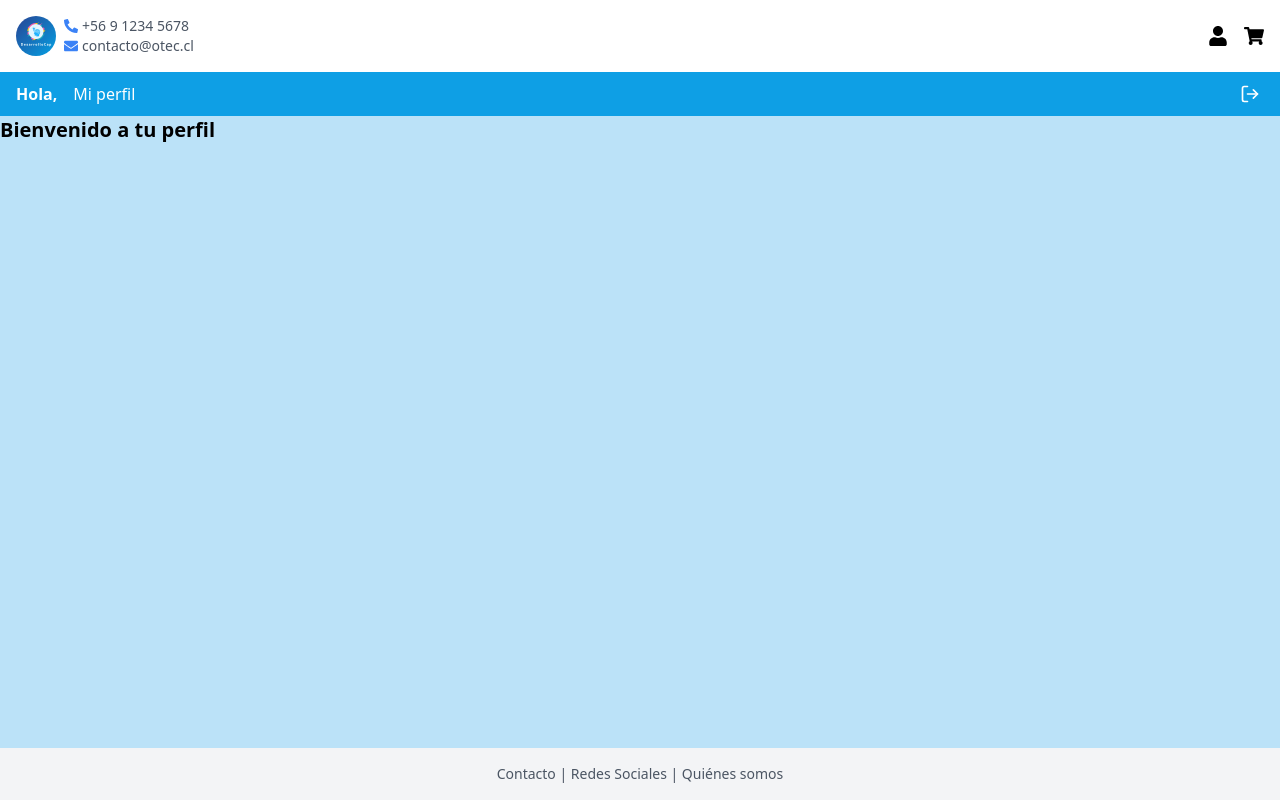
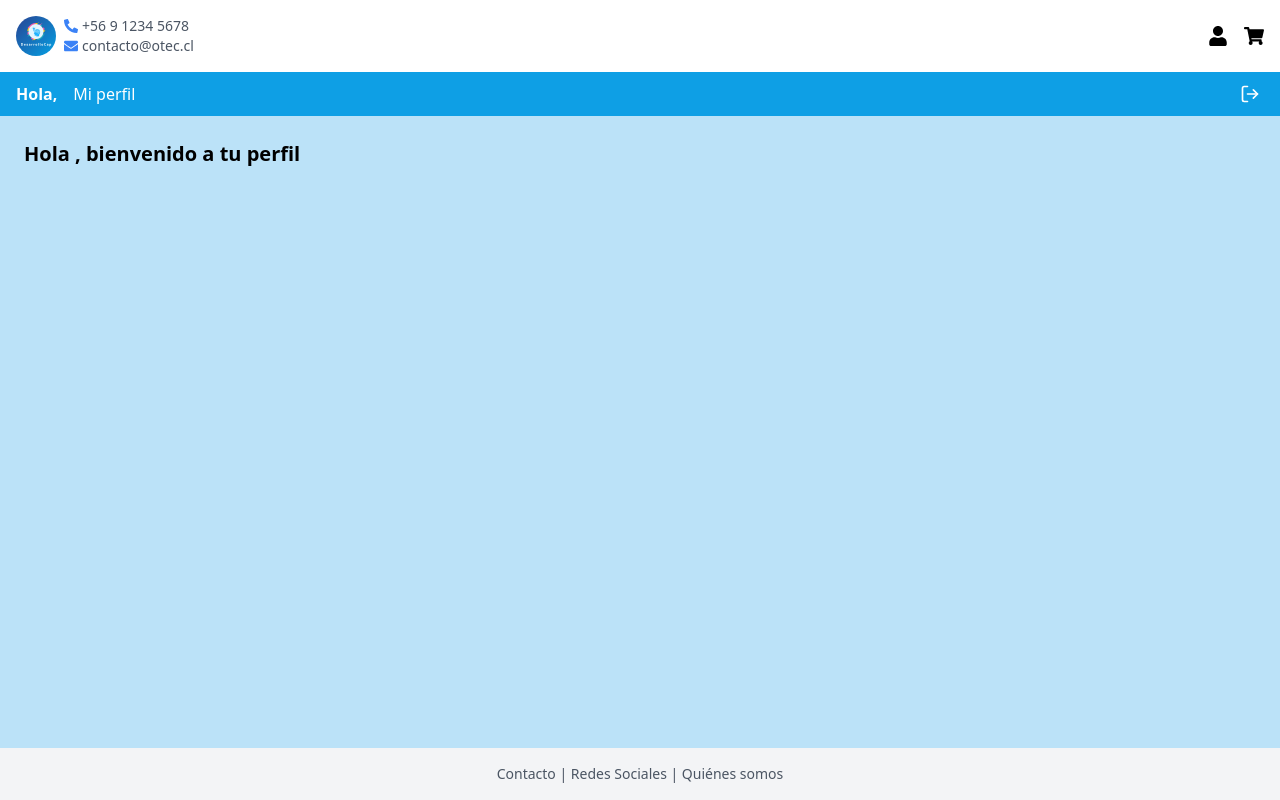
Before and after one commit to dtdavid/desarrollocap, a React (Vite) app in the folder frontend/: page /perfil in a window 1280 px wide. Built offline with nearby package versions, Linux system fonts and the light colour scheme; sample sign-in values are in the browser's storage.

Commit message:
se agrega el evento-estado nombre para inciar la sesión con saludo personalizado

```diff
--- a/frontend/src/App.jsx
+++ b/frontend/src/App.jsx
@@ -3,6 +3,7 @@ import Header from "./components/Header";
 import Footer from "./components/Footer";
 import React from "react";
 import "./App.css";
+import Perfil from "./pages/Perfil";
 
 function App() {
   return (
@@ -10,6 +11,7 @@ function App() {
       {/* Header y Footer estarán DENTRO del BrowserRouter que está en AppRoutes */}
       <AppRoutes />
     </div>
+
   );
 }
 
--- a/frontend/src/pages/Perfil.jsx
+++ b/frontend/src/pages/Perfil.jsx
@@ -1,21 +1,27 @@
-import { useEffect } from "react";
+import { useEffect, useState } from "react";
 import { useNavigate } from "react-router-dom";
 
 const Perfil = () => {
-  const token = localStorage.getItem("token");
   const navigate = useNavigate();
+  const [nombre, setNombre] = useState("");
 
   useEffect(() => {
-    if (!token) {
+    const token = localStorage.getItem("token");
+    const usuario = JSON.parse(localStorage.getItem("user"));
+
+    if (!token || !usuario) {
       alert("Debes loguearte antes de acceder a tu perfil.");
       navigate("/login");
+    } else {
+      setNombre(usuario.nombre);
     }
-  }, [token, navigate]);
+  }, [navigate]);
 
   return (
-    <div>
-      <h1 className="text-xl font-bold">Bienvenido a tu perfil</h1>
-      {/* contenido del perfil */}
+    <div className="p-6">
+      <h1 className="text-xl font-bold">
+        Hola {nombre}, bienvenido a tu perfil
+      </h1>
     </div>
   );
 };
```
